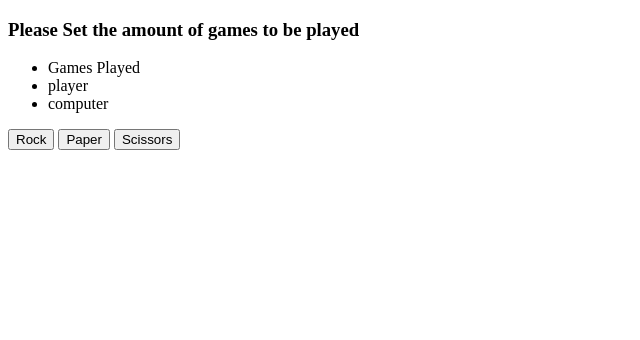
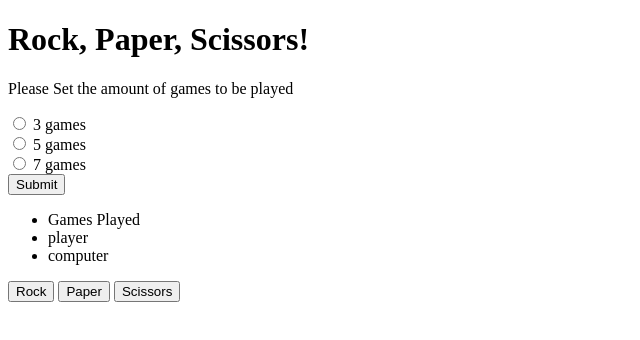
Before and after one commit to Tizsic/Rock-Paper-Scissors, a plain HTML site: page index.html in a window 1280 px wide. Shown: the whole page, without its empty margins (0-640 px from the left). Drawn offline with Linux system fonts and the light colour scheme.

Commit message:
Added html option to select the amount of games you would like to play

```diff
--- a/index.html
+++ b/index.html
@@ -5,11 +5,21 @@
     <meta http-equiv="X-UA-Compatible" content="IE=edge">
     <meta name="viewport" content="width=device-width, initial-scale=1.0">
     <title>Rock/Paper/Scissors</title>
+    <link rel="stylesheet" src="style.css">
 </head>
 <body>
+    <h1>Rock, Paper, Scissors!</h1>
     <div id="startup_container">
-        <h3>Please Set the amount of games to be played</h1>
-
+        <form>
+            <p>Please Set the amount of games to be played</p>
+            <input type="radio" id="three_games" name="amount_of_games" value="3">
+            <label for="three_games">3 games</label><br>
+            <input type="radio" id="five_games" name="amount_of_games" value="5">
+            <label for="five_games">5 games</label><br>
+            <input type="radio" id="seven_games" name="amount_of_games" value="7">
+            <label for="seven_games">7 games</label><br>
+            <input type="submit" value="Submit">
+        </form>
 
     </div>
     <div class="game_container">
```
